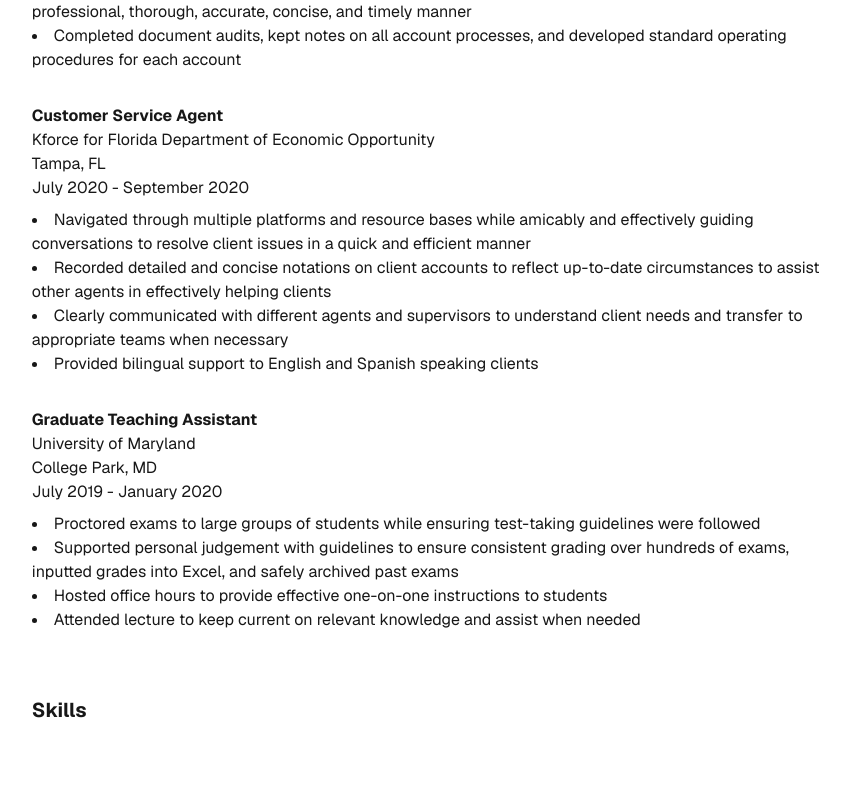
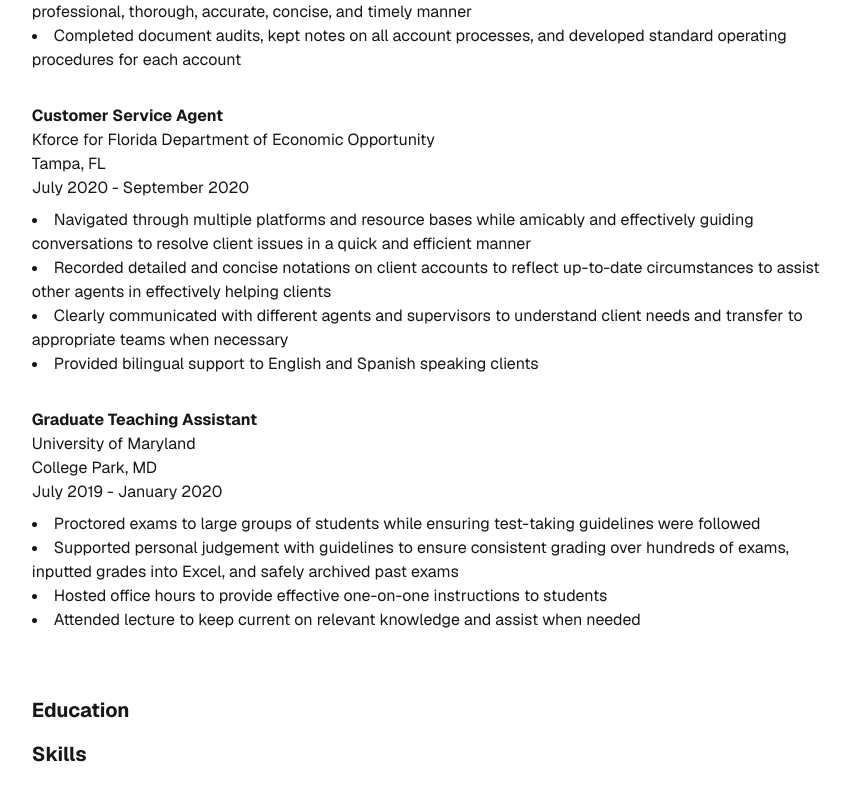
Before and after one commit to Nardo96/personal-website, a Next.js app: page /about in a window 1280 px wide. Shown: the part 1356-2156 px from the top of the page, without its empty margins (205-1055 px from the left). Before the commit the page ends 2112 px from the top, so only its background shows below. Built offline with nearby package versions, Linux system fonts and the light colour scheme.

Commit message:
Add education section

```diff
--- a/src/app/about/page.tsx
+++ b/src/app/about/page.tsx
@@ -10,6 +10,7 @@ export default function AboutPage() {
             <h1 className="max-w-7/10">I transitioned careers into working as a software engineer and have a history of working as a business analyst. Please click on the links in the upper right of the page to see examples of coding projects and Japanese to English translations I've made. Please feel free to reach out to me through email or on LinkedIn, and browse through my github for additional coding projects and exercises.</h1>
             <h1 className="font-bold text-xl w-7/10 -mb-12">Professional History</h1>
             <PageParse blocks={blocks_about} mapper="about"/>
+            <h1 className="font-bold text-xl w-7/10 -mb-12">Education</h1>
             <h1 className="font-bold text-xl w-7/10 -mb-12">Skills</h1>
         </>
     )
```
